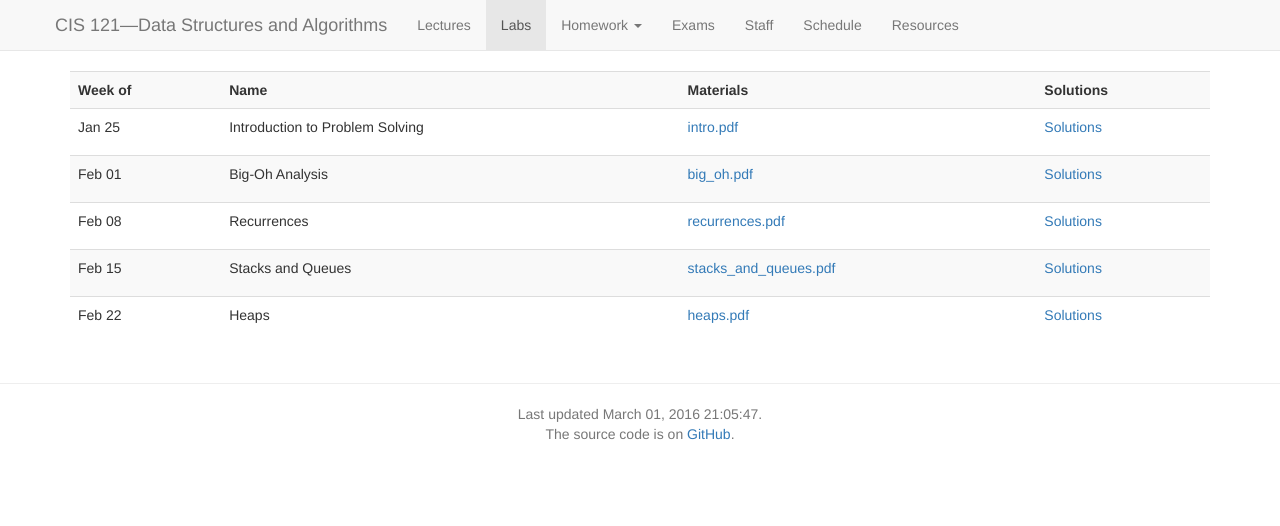
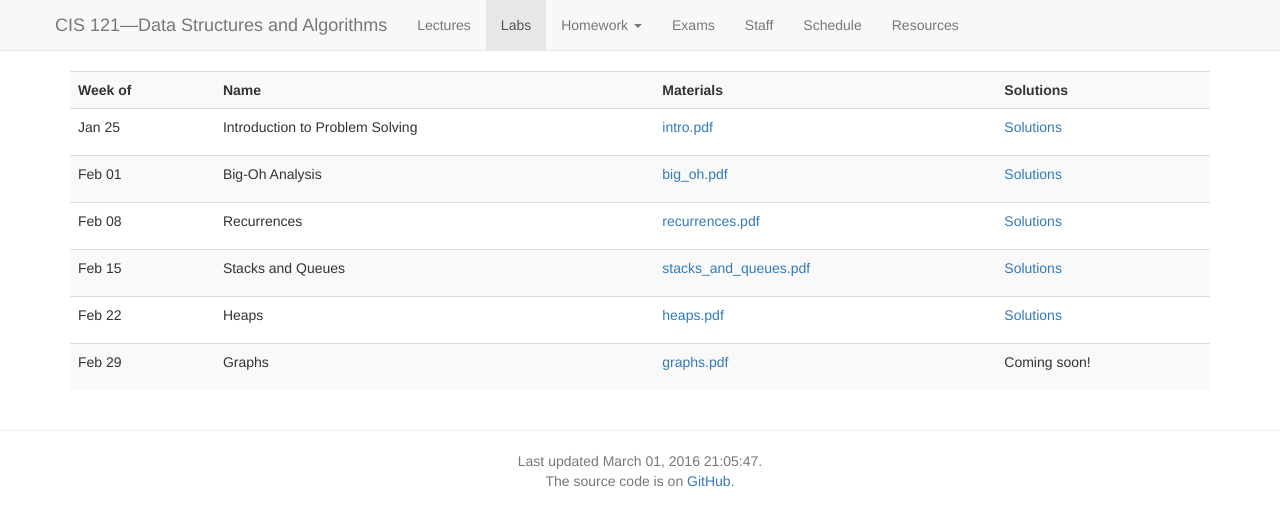
Before and after one commit to vikramkh/course-website-16fa, a Jekyll site: the page built from labs.md, in a window 1280 px wide. Shown: the top 526 px of the page. Built offline with Jekyll 4.4.1, drawn with Linux system fonts in a browser that asks for light colours; nearby versions of some CDN libraries.

Commit message:
add graphs lab

```diff
--- a/_data/labs.yaml
+++ b/_data/labs.yaml
@@ -32,3 +32,9 @@
     name: heaps.pdf
     link: content/labs/heaps/heaps.pdf
   solutions: protected_content/labs/heaps/heaps_sols.pdf
+
+- date: 2016-02-29
+  name: Graphs
+  problems:
+    name: graphs.pdf
+    link: content/labs/graphs/graphs.pdf
```
